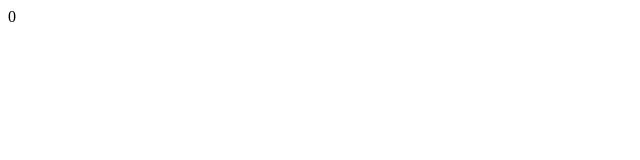
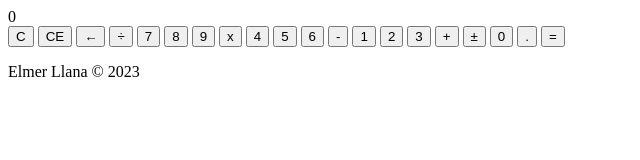
Before and after one commit to esllana/Calculator, a plain HTML site: page index.html in a window 1280 px wide. Shown: the whole page, without its empty margins (0-640 px from the left). Drawn offline with Linux system fonts and the light colour scheme.

Commit message:
added interface buttons

```diff
--- a/index.html
+++ b/index.html
@@ -12,6 +12,7 @@
 </head>
 <body>
 
+<!--add a container for the calculator-->
     <div class="container-parent">
         <div class="container-child">
             <div class= "calculator">
@@ -22,12 +23,34 @@
                     </div>
 
                 <div class="interface-buttons">
-                </div>
-
+                    <button class="clear" id="clear" data-type="reset">C</button>
+                    <button class="clear-entry" id="clear-entry" data-type="reset">CE</button>
+                    <button class="backspace" id="backspace" data-type="backspace">←</button>
+                    <button class="divide" id="divide" data-type="operator">÷</button>
+                    <button class="seven" id="seven" data-type="number">7</button>
+                    <button class="eight" id="eight" data-type="number">8</button>
+                    <button class="nine" id="nine" data-type="number">9</button>
+                    <button class="multiply" id="multiply" data-type="operator">x</button>
+                    <button class="four" id="four" data-type="number">4</button>
+                    <button class="five" id="five" data-type="number">5</button>
+                    <button class="six" id="six" data-type="number">6</button>
+                    <button class="subtract" id="subtract" data-type="operator">-</button>
+                    <button class="one" id="one" data-type="number">1</button>
+                    <button class="two" id="two" data-type="number">2</button>
+                    <button class="three" id="three" data-type="number">3</button>
+                    <button class="add" id="add" data-type="operator">+</button>
+                    <button class="positive-negative" id="positive-negative" data-type="positive-negative">±</button>
+                    <button class="zero" id="zero" data-type="number">0</button>
+                    <button class="decimal" id="decimal" data-type="decimal">.</button>
+                    <button class="equals" id="equals" data-type="equals">=</button>
                 </div>
             </div>
         </div>
     </div>
 
+    <footer>
+        <p>Elmer Llana &copy; <script>document.write( new Date().getFullYear());</script></p>
+    </footer>
+
 </body>
 </html>
```
